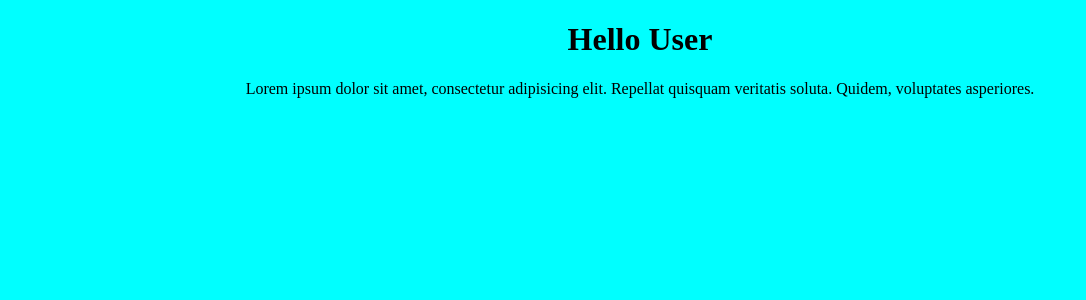
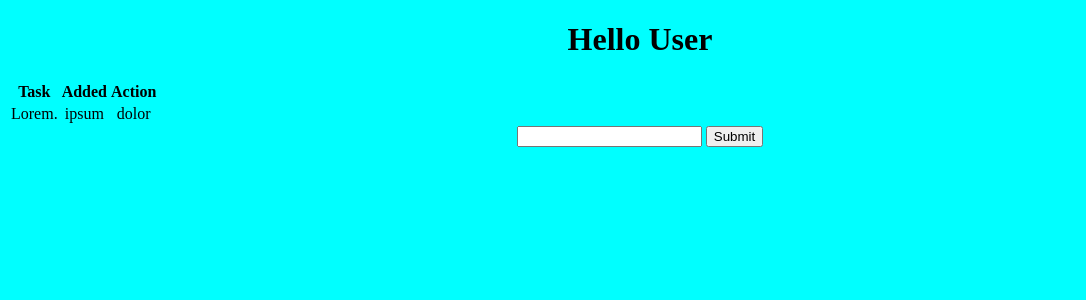
Before and after one commit to Ronak-Surve/Flask-CRUD-Application, a Flask app: page / in a window 1280 px wide. Shown: the top 300 px of the page, without its empty margins (0-1086 px from the left). Run offline with Flask 3, Linux system fonts and the light colour scheme.

Commit message:
base html template created

```diff
--- /dev/null
+++ b/templates/base.html
@@ -0,0 +1,15 @@
+<!DOCTYPE html>
+<html lang="en">
+<head>
+    <meta charset="UTF-8">
+    <meta name="viewport" content="width=device-width, initial-scale=1.0">
+    <title> Todo List App </title>
+    <link rel="stylesheet" href="{{url_for("static", filename="styles.css")}}">
+    {% block head %} {% endblock %}
+</head>
+<body>
+
+    {% block body %} {% endblock %}
+
+</body>
+</html>
--- a/templates/index.html
+++ b/templates/index.html
@@ -1,17 +1,35 @@
-<!DOCTYPE html>
-<html lang="en">
-<head>
-    <meta charset="UTF-8">
-    <meta name="viewport" content="width=device-width, initial-scale=1.0">
+{% extends "base.html" %}
+
+ {% block head %}
+
     <title> Todo List App </title>
-    <link rel="stylesheet" href="{{url_for("static", filename="styles.css")}}">
-</head>
-<body>
+ {% endblock %}
+
+ {% block body %}
+
+ <div class="content">
 
     <h1> Hello User </h1>
 
-    <div>
-    <p> Lorem ipsum dolor sit amet, consectetur adipisicing elit. Repellat quisquam veritatis soluta. Quidem, voluptates asperiores.</p>
-    </div>
-</body>
-</html>
+    <table>
+        <tr>
+            <th> Task </th>
+            <th> Added </th>
+            <th> Action </th>
+        </tr>
+
+        <tr>
+            <td> Lorem.</td>
+            <td> ipsum </td>
+            <td> dolor </td>
+        </tr>
+
+    </table>
+
+    <form action="">
+        <input type="text" name="content" id="content">
+        <input type="submit" placeholder="Add Task" id="addBtn">
+    </form>
+</div>
+
+ {% endblock %}
```
